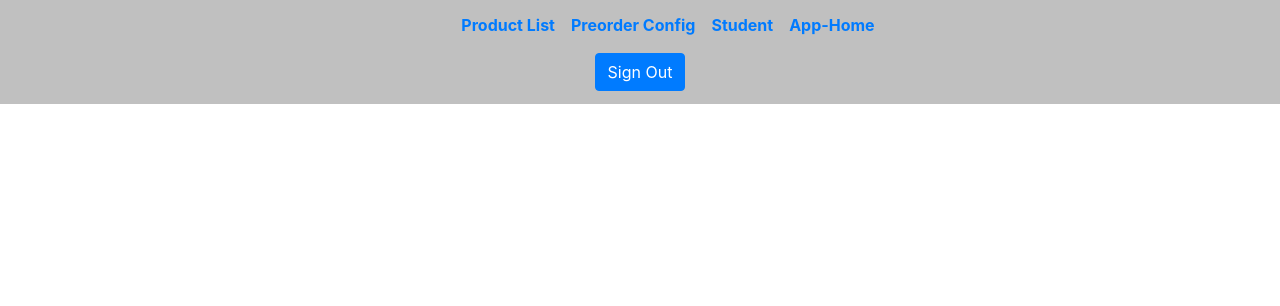
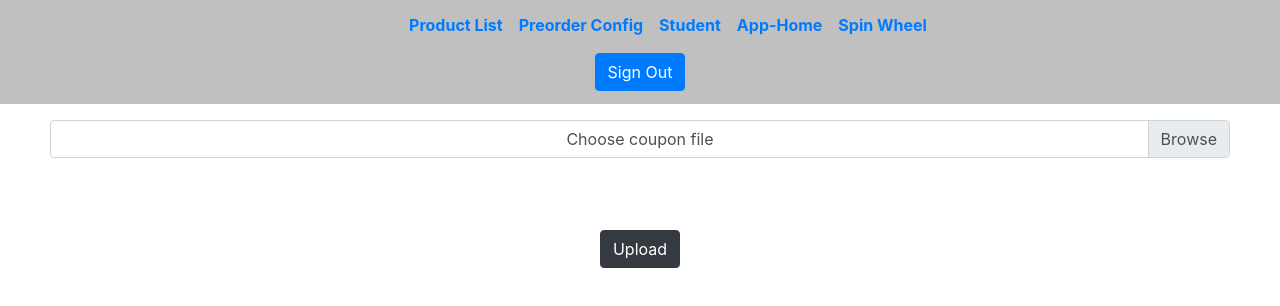
Before and after one commit to ashish718/noise-dashboard, a React (Create React App) app: page /spin-wheel in a window 1280 px wide. Shown: the top 306 px of the page. Built offline with nearby package versions, Linux system fonts and the light colour scheme; sample sign-in values are in the browser's storage.

Commit message:
spin wheel functionality added

```diff
--- a/src/App.js
+++ b/src/App.js
@@ -6,6 +6,7 @@ import ProductList from './components/ProductList'
 import Pincode from './components/Pincode'
 import Coupon from './components/Coupon'
 import AppHome from './components/AppHome'
+import SpinWheel from './components/SpinWheel'
 import { useSelector } from "react-redux";
 
 //preorder
@@ -34,6 +35,7 @@ function App() {
           <PrivateRoute path="/pincode" component={Pincode} />
           <PrivateRoute path="/coupon" component={Coupon} />
           <PrivateRoute path="/app-section" component={AppHome} />
+          <PrivateRoute path="/spin-wheel" component={SpinWheel} />
         </Switch>
       </div>
     </Router>
--- a/src/Nav.js
+++ b/src/Nav.js
@@ -36,6 +36,9 @@ function Nav() {
         <Link to="/app-section">
           <li className="li-nav">App-Home</li>
         </Link>
+        <Link to="/spin-wheel">
+          <li className="li-nav">Spin Wheel</li>
+        </Link>
       </ul>
         <Button className="w-40" onClick={() => handleSignOut()}>Sign Out
         </Button>
--- /dev/null
+++ b/src/components/SpinWheel.js
@@ -0,0 +1,52 @@
+import React, { useState, useEffect } from 'react';
+import axios from 'axios'
+import {Form, Button, Tabs} from 'react-bootstrap';
+
+function SpinWheel(){
+
+  const [csvData, setCsvData] = useState([]);
+  const [fileName, setFileName] = useState("");
+
+  let csvUpload = async(e)=>{
+    e.preventDefault();
+    const scvdata = new FormData();
+    scvdata.append("spin", csvData)
+    ;
+    console.log(scvdata);
+    axios
+      .post(`http://stage-pre-order.gonoise.in/dashboard/spin/config`, scvdata)
+      .then((res) => {
+          console.log(res, "res")
+          alert('File Successfully uploaded')
+      })
+      .catch((error) => {
+      });
+  }
+
+  return (
+    <div>
+
+      <Form>
+        <Form.File
+          id="custom-file-translate-scss"
+          label= "Choose coupon file"
+          lang="en"
+          onChange={(e) => {setCsvData(e.target.files[0]);
+                            setFileName(e.target.files[0].name);
+							}}
+					encType="multipart/form-data"
+					accept=".csv"
+          custom
+        />
+        <br/>
+        <br/>
+        <span>{fileName}</span>
+        <br/>
+        <br/>
+        <Button variant="dark" onClick={csvUpload} type="submit">Upload</Button>
+      </Form>
+    </div>
+  )
+}
+
+export default SpinWheel
```
Also changed, not shown: 1 other file (tests, documents, lock files or other folders).
